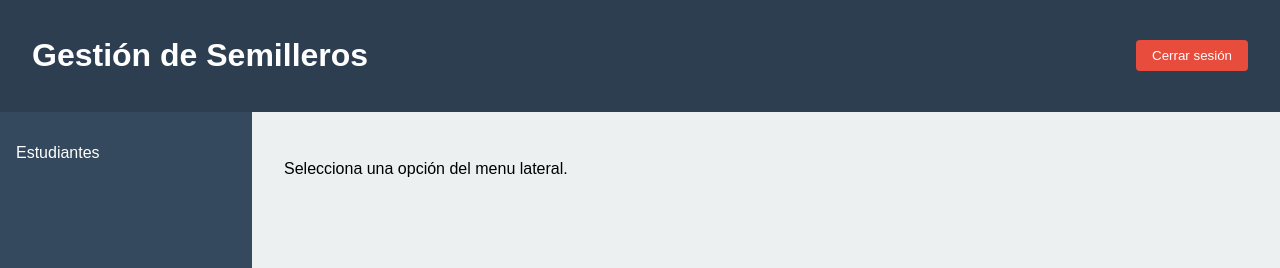
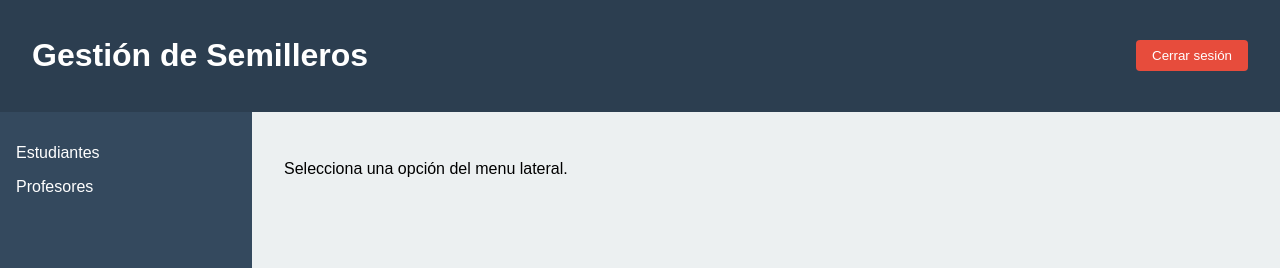
Before and after one commit to Grupo-Trabajo-EAN/Gestion-seminarios, a React (Create React App) app in the folder frontend/: page /dashboard in a window 1280 px wide. Shown: the top 268 px of the page. Built offline with nearby package versions, Linux system fonts and the light colour scheme; sample sign-in values are in the browser's storage.

Commit message:
Update dashboard.js

```diff
--- a/frontend/src/dashboard.js
+++ b/frontend/src/dashboard.js
@@ -1,12 +1,14 @@
 import React, { useState } from 'react';
 import './dashboard.css';
 import Students from './students';
+import ProfesoresList from './ProfesoresList';
 
 function Dashboard({ onLogout }) {
     const [view, setView] = useState('home');
 
     const renderContent = () => {
         if (view === 'estudiantes') return <Students />;
+        if (view === 'profesores') return <ProfesoresList />;
         return <p>Selecciona una opción del menu lateral.</p>;
       };
 
@@ -20,6 +22,7 @@ function Dashboard({ onLogout }) {
         <aside className="sidebar">
           <ul>
           <li onClick={() => setView('estudiantes')}>Estudiantes</li>
+          <li onClick={() => setView('profesores')}>Profesores</li>
           </ul>
         </aside>
         <main className="main">
```
